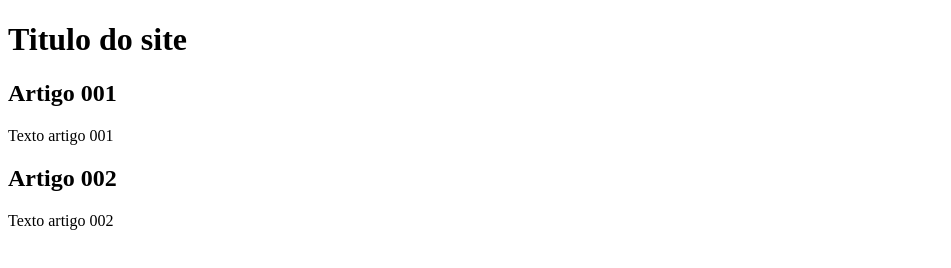
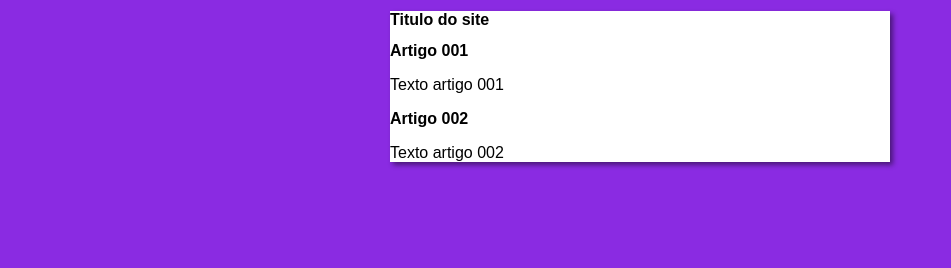
Before and after one commit to keilaeneas/projeto-site, a plain HTML site: page index.html in a window 1280 px wide. Shown: the whole page, without its empty margins (0-951 px from the left). Drawn offline with Linux system fonts and the light colour scheme.

Commit message:
criada pasta css

```diff
--- /dev/null
+++ b/estilos/style.css
@@ -0,0 +1,16 @@
+* {
+    font-family: Arial, Helvetica, sans-serif;
+    font-size: 16px;
+}
+
+body {
+    background-color: blueviolet;
+
+}
+
+main {
+    background-color: white;
+    width: 500px;
+    margin: auto;
+    box-shadow: 3px 3px 5px rgba(0, 0, 0, 0.473);
+}
--- a/index.html
+++ b/index.html
@@ -4,7 +4,8 @@
     <meta charset="UTF-8">
     <meta http-equiv="X-UA-Compatible" content="IE=edge">
     <meta name="viewport" content="width=device-width, initial-scale=1.0">
-    <title>Document</title>
+    <title>Título do Site</title>
+    <link rel="stylesheet" href="estilos/style.css">
 </head>
 <body>
     <main>
```
